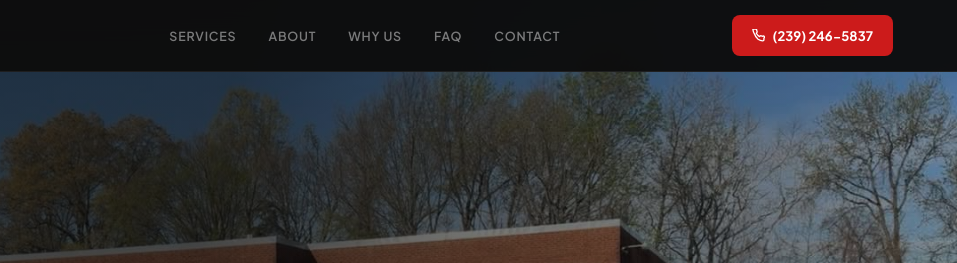
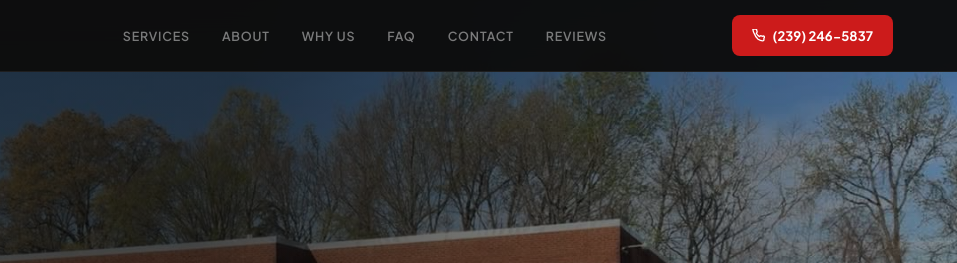
Before and after one commit to Swazar/Rs-Towing-Website-Project-Design, a plain HTML site: page index.html in a window 1280 px wide. Shown: the top 263 px of the page, 323-1280 px from the left. Drawn offline with Linux system fonts and the light colour scheme.

Commit message:
Add 'Reviews' link to navigation menu

```diff
--- a/index.html
+++ b/index.html
@@ -35,6 +35,7 @@
     <li><a href="#why">Why Us</a></li>
     <li><a href="#faq">FAQ</a></li>
     <li><a href="#contact">Contact</a></li>
+    <li><a href="reviews.html">Reviews</a></li>
   </ul>
   <a href="tel:2392465837" class="nav-call">
     <svg viewBox="0 0 24 24"><path d="M22 16.92v3a2 2 0 0 1-2.18 2 19.79 19.79 0 0 1-8.63-3.07A19.5 19.5 0 0 1 4.69 9.34 19.79 19.79 0 0 1 1.61.77 2 2 0 0 1 3.62 0h3a2 2 0 0 1 2 1.72 12.84 12.84 0 0 0 .7 2.81 2 2 0 0 1-.45 2.11L7.91 7.91a16 16 0 0 0 6.09 6.09l.95-.95a2 2 0 0 1 2.11-.45 12.84 12.84 0 0 0 2.81.7A2 2 0 0 1 22 16.92z"/></svg>
@@ -48,6 +49,7 @@
   <a href="#why" onclick="closeMob()">Why Us</a>
   <a href="#faq" onclick="closeMob()">FAQ</a>
   <a href="#contact" onclick="closeMob()">Contact</a>
+  <a href="reviews.html" onclick="closeMob()">Reviews</a>
   <a href="tel:2392465837" class="mob-cta">📞 Call (239) 246-5837</a>
 </div>
 
@@ -367,6 +369,7 @@
         <li><a href="#why">Why Choose Us</a></li>
         <li><a href="#faq">FAQ</a></li>
         <li><a href="#contact">Contact</a></li>
+        <li><a href="reviews.html">Reviews</a></li>
       </ul>
     </div>
   </div>
```
